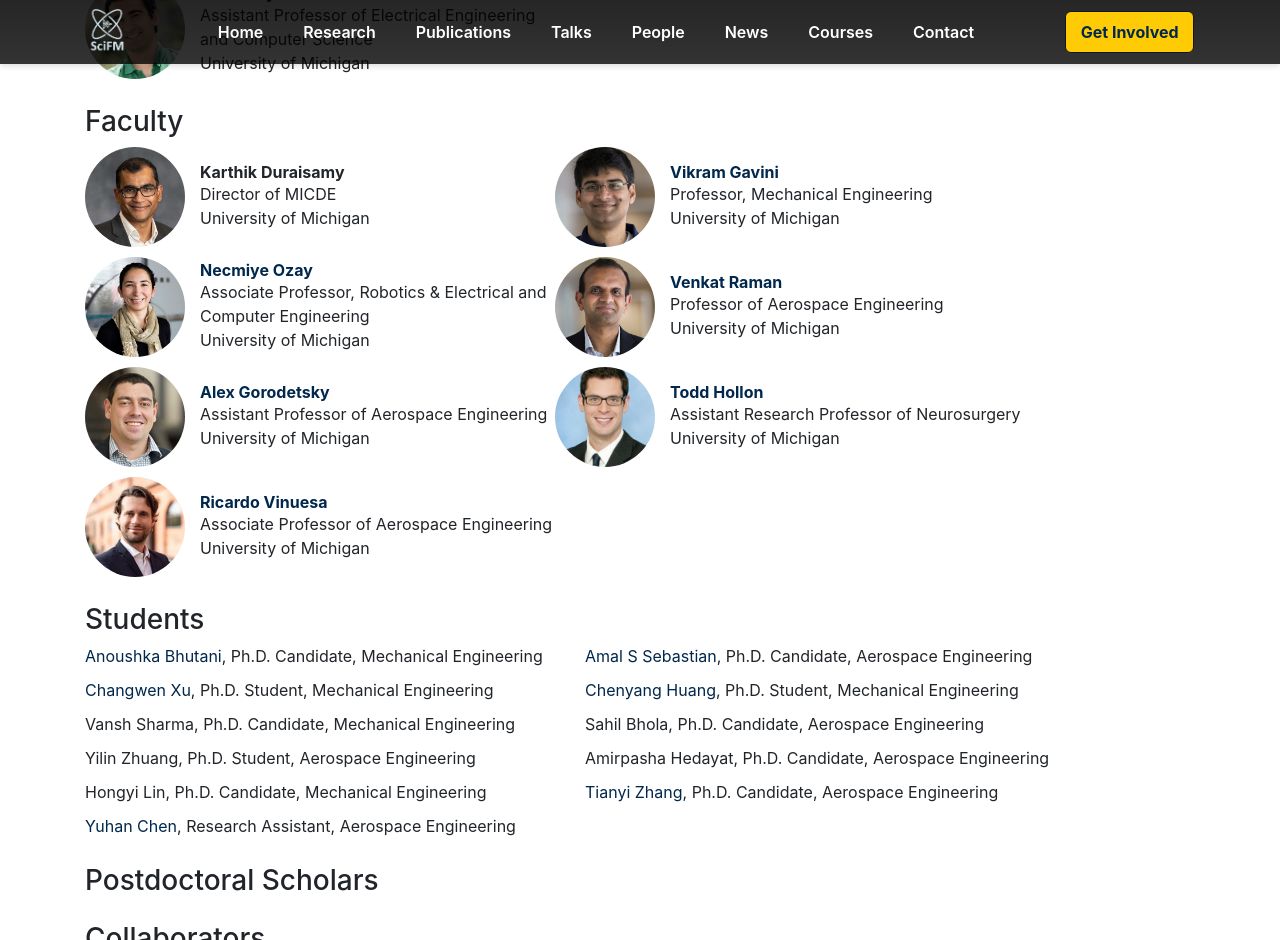
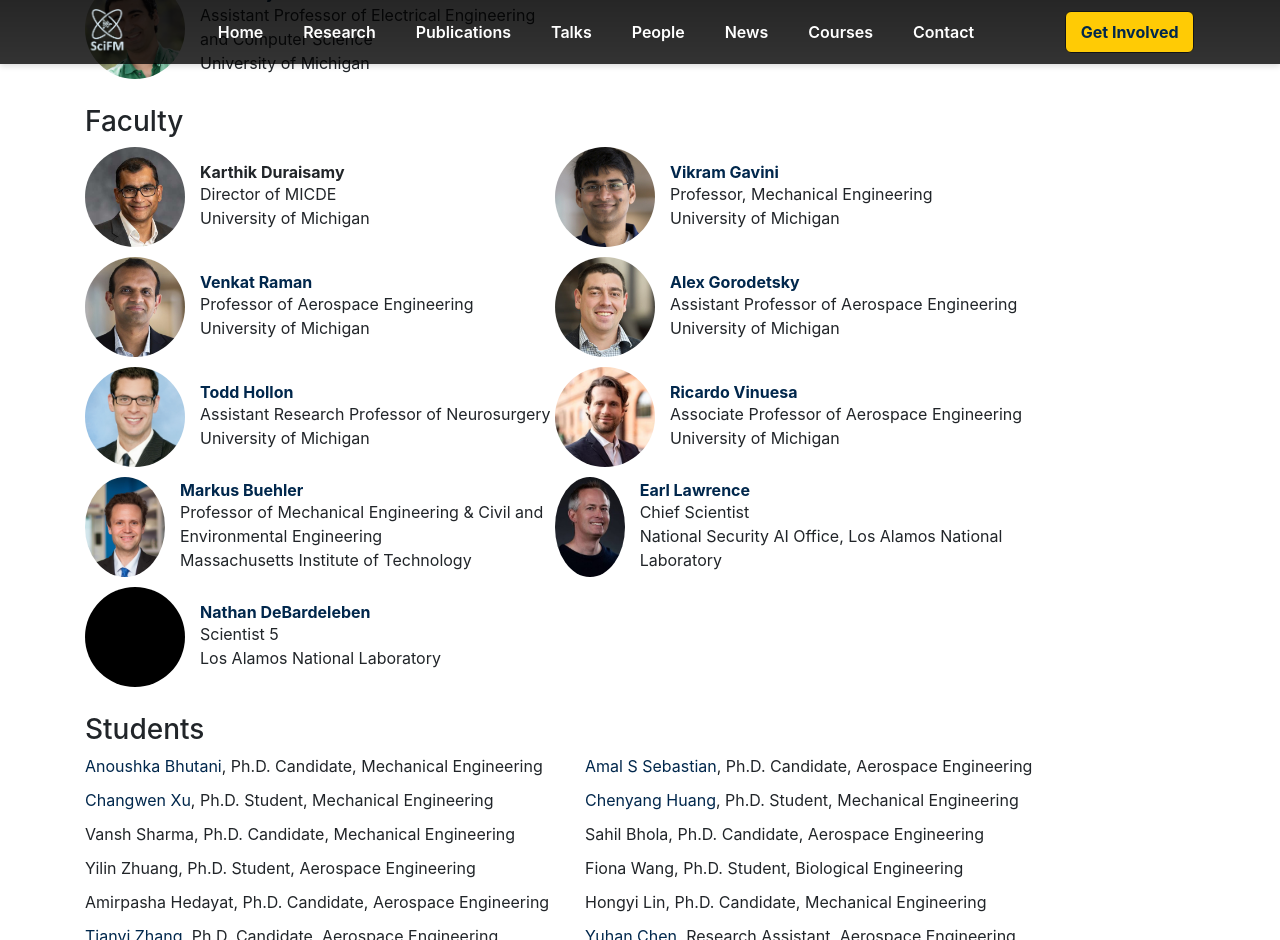
Before and after one commit to scifm/scifm.github.io, a Jekyll site: the page built from about.md, in a window 1280 px wide and 1400 px high, scrolled down 527 px, cut to the strip 0-940 px from the top of the window. Built offline with Jekyll 4.4.1, drawn with Linux system fonts in a browser that asks for light colours; nearby versions of some CDN libraries.

Commit message:
update collaborators

```diff
--- a/_data/people.yml
+++ b/_data/people.yml
@@ -95,6 +95,12 @@ yilin:
   email: "nzamb [at] umich [dot] com"
   bio: Ph.D. Student, Aerospace Engineering
   org: University of Michigan
+
+fwang:
+  display_name: "Fiona Wang"
+  role: team
+  bio: Ph.D. Student, Biological Engineering
+  org: Massachusetts Institute of Technology
 
 amirpasha:
   display_name: "Amirpasha Hedayat"
@@ -237,14 +243,6 @@ gavini:
   webpage: https://me.engin.umich.edu/people/faculty/vikram-gavini/
   org: University of Michigan
 
-ozay:
-  role: faculty
-  display_name: Necmiye Ozay
-  image: assets/img/necmiye.jpg
-  bio: Associate Professor, Robotics & Electrical and Computer Engineering
-  webpage: https://web.eecs.umich.edu/~necmiye/
-  org: University of Michigan
-
 oymak:
   role: assoc_director
   display_name: Samet Oymak
@@ -286,6 +284,29 @@ vinuesa:
   org: University of Michigan
   webpage: https://aero.engin.umich.edu/people/ricardo-vinuesa/
 
+buehler:
+  role: faculty
+  display_name: Markus Buehler
+  image: assets/img/markus.jpg
+  bio: Professor of Mechanical Engineering & Civil and Environmental Engineering
+  org: Massachusetts Institute of Technology
+  webpage: https://cee.mit.edu/people_individual/markus-j-buehler/
+
+lawrence:
+  role: faculty
+  display_name: Earl Lawrence
+  image: assets/img/earl.jpg
+  bio: Chief Scientist
+  org: National Security AI Office, Los Alamos National Laboratory
+  webpage: https://www.linkedin.com/in/earl-lawrence-514ba586/
+
+debardeleben:
+  role: faculty
+  display_name: Nathan DeBardeleben
+  bio: Scientist 5
+  org: Los Alamos National Laboratory
+  webpage: https://www.linkedin.com/in/nathan-debardeleben-b9a8031/
+
 ## Summer School Organizers
 
 anandkumar:
```
Also changed, not shown: assets/img/earl.jpg (added), assets/img/markus.jpg (added).
